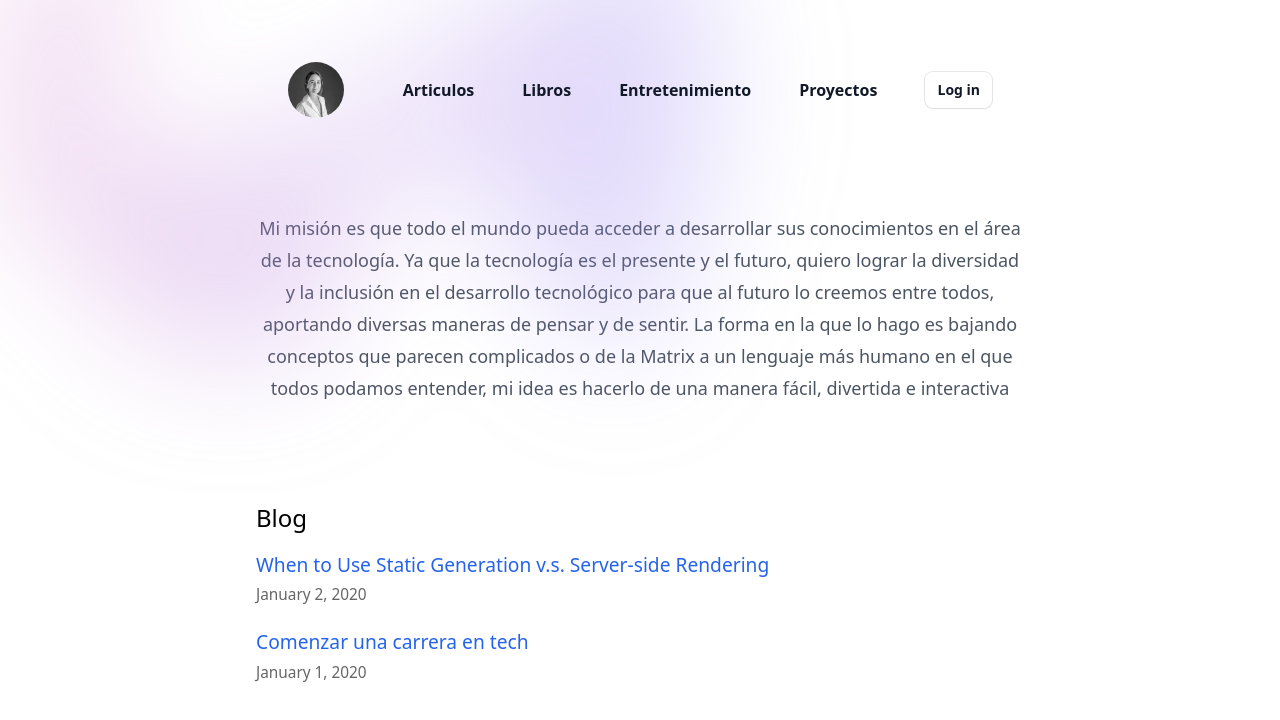
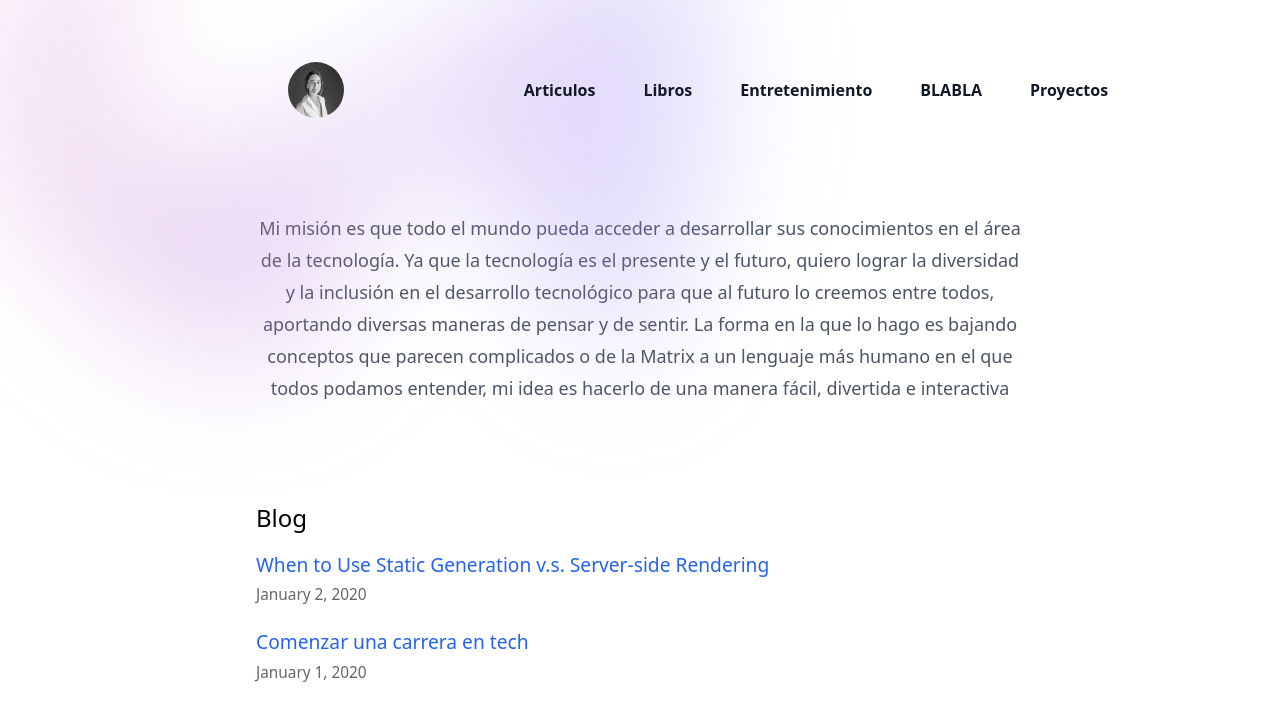
Before and after one commit to camiaguado/camiaguado, a Next.js app: page / in a window 1280 px wide. Shown: the top 720 px of the page. Built offline with nearby package versions, Linux system fonts and the light colour scheme.

Commit message:
add project page

```diff
--- a/components/header/header.js
+++ b/components/header/header.js
@@ -3,10 +3,11 @@ import { Dialog } from '@headlessui/react'
 import { Bars3Icon, XMarkIcon } from '@heroicons/react/24/outline'
 
 const navigation = [
-  { name: 'Articulos', href: '#' },
-  { name: 'Libros', href: '#' },
+  { name: 'Articulos', href: '/articles' },
+  { name: 'Libros', href: '/books' },
   { name: 'Entretenimiento', href: '/animations' },
-  { name: 'Proyectos', href: '/projects' }
+  { name: 'BLABLA', href: '/ejemplo' },
+  { name: 'Proyectos', href: '/projects' },
 ]
 
 export default function Header() {
@@ -67,14 +68,6 @@ export default function Header() {
                 </a>
               ))}
             </div>
-            <div className="hidden lg:flex lg:min-w-0 lg:flex-1 lg:justify-end">
-              <a
-                href="#"
-                className="inline-block rounded-lg px-3 py-1.5 text-sm font-semibold leading-6 text-gray-900 shadow-sm ring-1 ring-gray-900/10 hover:ring-gray-900/20"
-              >
-                Log in
-              </a>
-            </div>
           </nav>
           <Dialog as="div" open={mobileMenuOpen} onClose={setMobileMenuOpen}>
             <Dialog.Panel focus="true" className="fixed inset-0 z-10 overflow-y-auto bg-white px-6 py-6 lg:hidden">
--- a/pages/projects.js
+++ b/pages/projects.js
@@ -11,6 +11,7 @@ const projectsList = [
 export default function Projects() {
   return (
     <Layout>
+       <div className="space-y-6">
         {projectsList.map((item) => (
     <div className="overflow-hidden bg-white shadow sm:rounded-lg">
       <div className="px-4 py-5 sm:px-6">
@@ -37,6 +38,7 @@ export default function Projects() {
       </div>
     </div>
     ))}
+    </div>
     </Layout>
   )
 }
```
